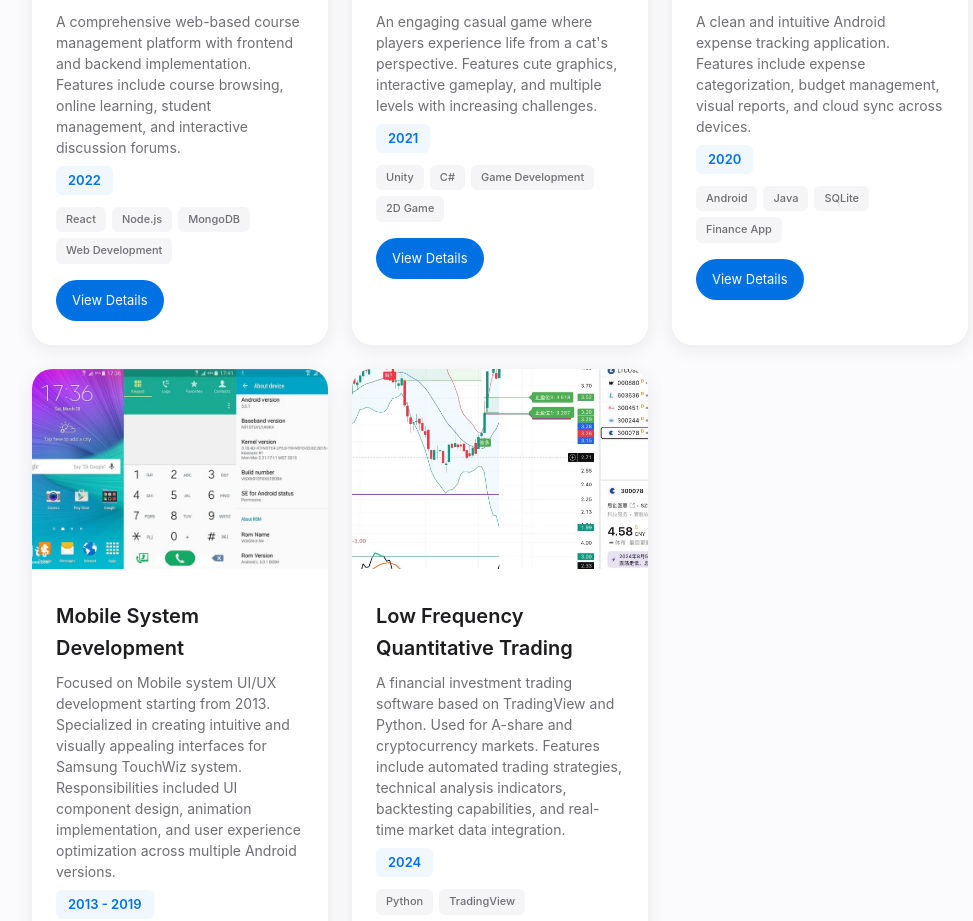
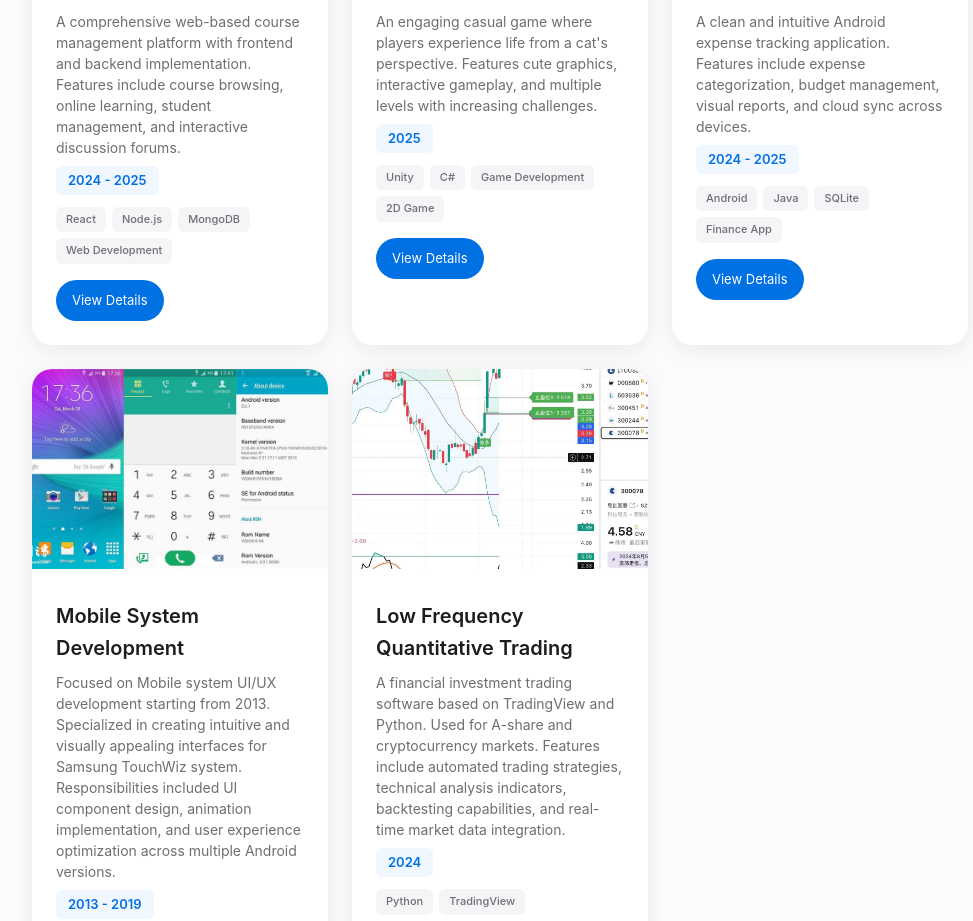
Before and after one commit to jyuching1028-dev/personal-homepage, a React (Vite) app: page / in a window 1280 px wide. Shown: the part 3281-4202 px from the top of the page, without its empty margins (140-1113 px from the left). Built offline with nearby package versions, Linux system fonts and the light colour scheme.

Commit message:
Enhance: Add project image hover zoom effect and fix dates

```diff
--- a/src/App.css
+++ b/src/App.css
@@ -381,7 +381,9 @@ body {
 }
 
 .project-card:hover img {
-  transform: scale(1.1);
+  transform: scale(1.05);
+  position: relative;
+  z-index: 1;
 }
 
 .project-card-content {
--- a/src/App.jsx
+++ b/src/App.jsx
@@ -161,7 +161,7 @@ function App() {
               <div className="project-card-content">
                 <h3>Xuechao Course Platform</h3>
                 <p>A comprehensive web-based course management platform with frontend and backend implementation. Features include course browsing, online learning, student management, and interactive discussion forums.</p>
-                <div className="project-year">2022</div>
+                <div className="project-year">2024 - 2025</div>
                 <div className="project-tags">
                   <span className="tag">React</span>
                   <span className="tag">Node.js</span>
@@ -177,7 +177,7 @@ function App() {
               <div className="project-card-content">
                 <h3>I am a Cat</h3>
                 <p>An engaging casual game where players experience life from a cat's perspective. Features cute graphics, interactive gameplay, and multiple levels with increasing challenges.</p>
-                <div className="project-year">2021</div>
+                <div className="project-year">2025</div>
                 <div className="project-tags">
                   <span className="tag">Unity</span>
                   <span className="tag">C#</span>
@@ -193,7 +193,7 @@ function App() {
               <div className="project-card-content">
                 <h3>Expense Tracker</h3>
                 <p>A clean and intuitive Android expense tracking application. Features include expense categorization, budget management, visual reports, and cloud sync across devices.</p>
-                <div className="project-year">2020</div>
+                <div className="project-year">2024 - 2025</div>
                 <div className="project-tags">
                   <span className="tag">Android</span>
                   <span className="tag">Java</span>
```
